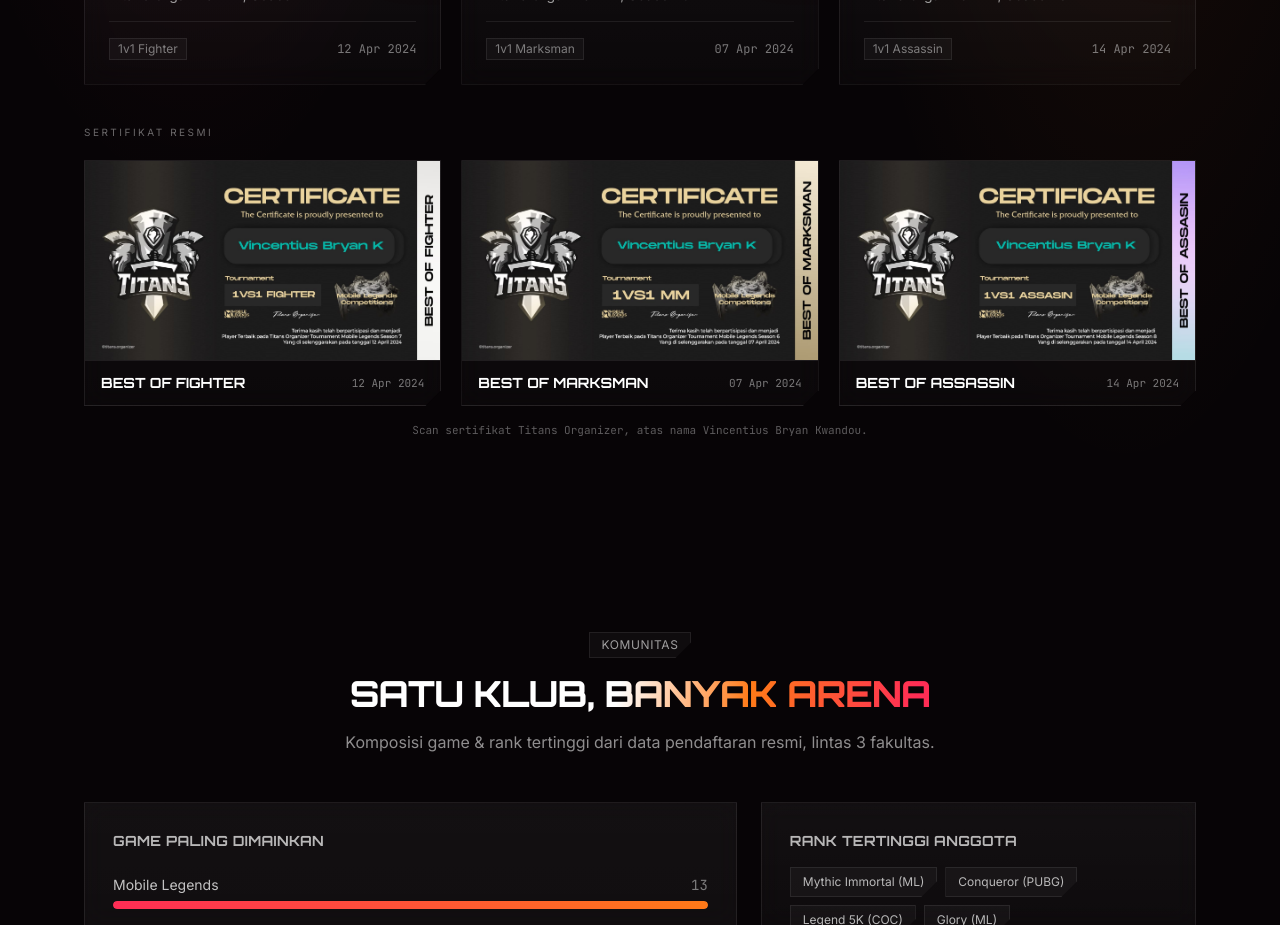
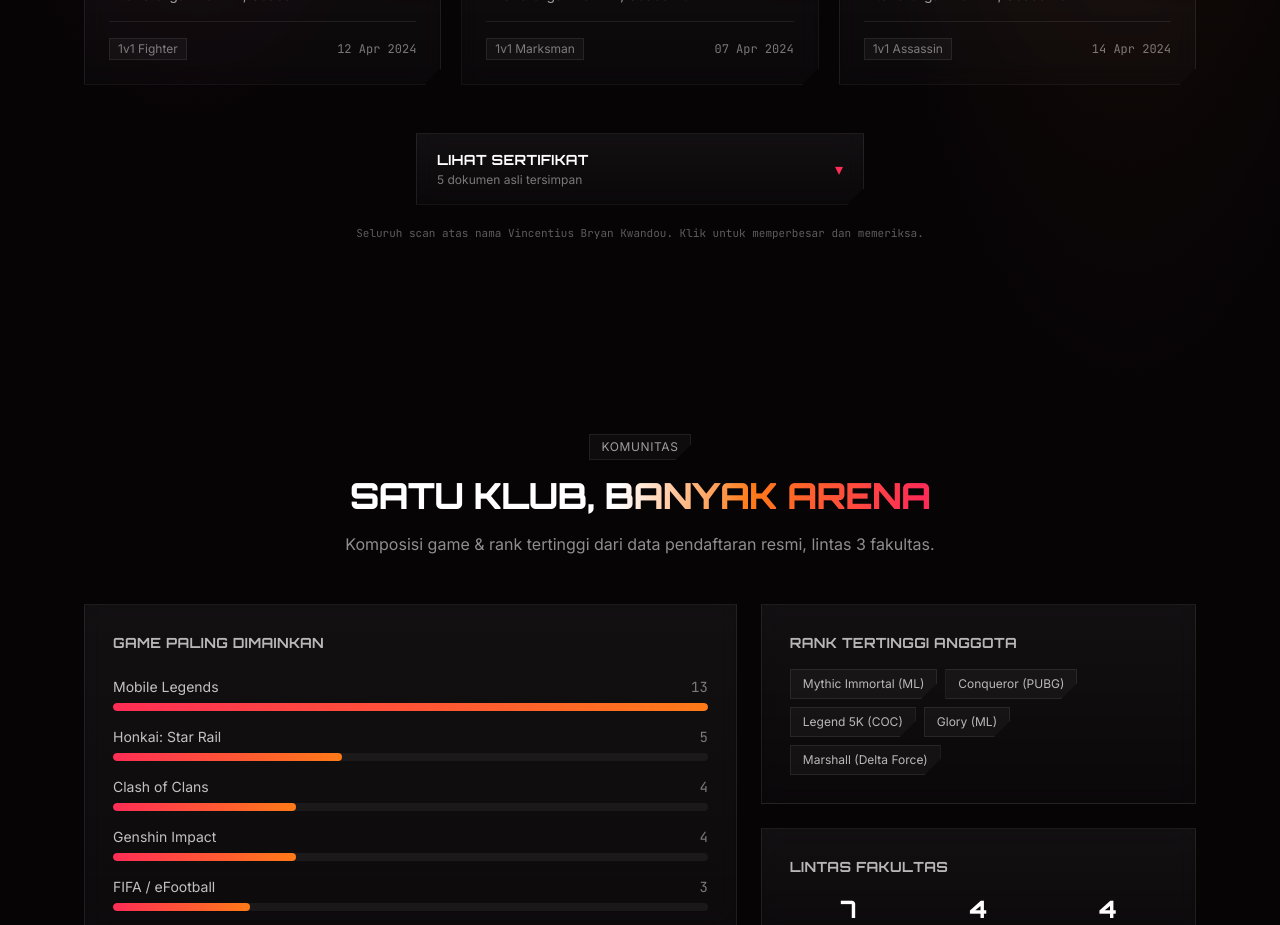
Before and after one commit to bryankwandou/uajmesport, a Next.js app: page / in a window 1280 px wide. Shown: the part 2200-3125 px from the top of the page. Built offline with nearby package versions, Linux system fonts and the light colour scheme.

Commit message:
Add certificate vault: 5 real scans, dropdown gallery with lightbox

```diff
--- a/src/app/page.tsx
+++ b/src/app/page.tsx
@@ -3,6 +3,7 @@
 import { Hero } from "@/components/Hero";
 import { Reveal, Stagger, StaggerItem } from "@/components/Reveal";
 import { Letterhead } from "@/components/Letterhead";
+import { Certificates } from "@/components/Certificates";
 import { LogoMark } from "@/components/Logo";
 import {
   org, vision, missions, trophies, games, ranks, faculties, timeline, structure, values, links,
@@ -116,36 +117,10 @@
         ))}
       </Stagger>
 
-      <Reveal className="mt-10">
-        <div className="mb-5 flex items-center gap-3">
-          <span className="text-[10px] uppercase tracking-[0.25em] text-white/40">Sertifikat resmi</span>
-          <span className="h-px flex-1 bg-white/8" />
-        </div>
-      </Reveal>
-      <Stagger className="grid gap-5 md:grid-cols-3">
-        {certificates.map((c) => (
-          <StaggerItem key={c.src}>
-            <figure className="glass clip-corner group overflow-hidden">
-              <div className="relative aspect-[16/9] w-full overflow-hidden bg-black/30">
-                <Image
-                  src={c.src}
-                  alt={`Sertifikat ${c.title}, ${c.event}`}
-                  fill
-                  sizes="(max-width: 768px) 100vw, 33vw"
-                  className="object-cover"
-                />
-              </div>
-              <figcaption className="flex items-center justify-between gap-3 border-t border-white/8 px-4 py-3">
-                <span className="font-display text-sm font-bold uppercase text-white">{c.title}</span>
-                <span className="font-mono text-[11px] text-white/45">{c.date}</span>
-              </figcaption>
-            </figure>
-          </StaggerItem>
-        ))}
-      </Stagger>
-      <Reveal className="mt-4">
+      <Certificates />
+      <Reveal className="mt-5">
         <p className="text-center font-mono text-[11px] text-white/35">
-          Scan sertifikat Titans Organizer, atas nama {structure.lead.name}.
+          Seluruh scan atas nama {structure.lead.name}. Klik untuk memperbesar dan memeriksa.
         </p>
       </Reveal>
     </section>
--- /dev/null
+++ b/src/components/Certificates.tsx
@@ -0,0 +1,116 @@
+"use client";
+import { useCallback, useEffect, useState } from "react";
+import Image from "next/image";
+import { certificates, type Certificate } from "@/lib/content";
+
+/* Certificate vault. Collapsed by default, expands to every scan on file and
+   opens each one full size. The count is derived from the data, so it is always
+   the true number of documents held, never a claimed figure. */
+export function Certificates() {
+  const [open, setOpen] = useState(false);
+  const [active, setActive] = useState<Certificate | null>(null);
+  const total = certificates.length;
+
+  const close = useCallback(() => setActive(null), []);
+
+  useEffect(() => {
+    if (!active) return;
+    const onKey = (e: KeyboardEvent) => e.key === "Escape" && close();
+    window.addEventListener("keydown", onKey);
+    document.body.style.overflow = "hidden";
+    return () => {
+      window.removeEventListener("keydown", onKey);
+      document.body.style.overflow = "";
+    };
+  }, [active, close]);
+
+  return (
+    <div className="mt-12">
+      <button
+        type="button"
+        onClick={() => setOpen((v) => !v)}
+        aria-expanded={open}
+        aria-controls="cert-vault"
+        className="glass clip-corner mx-auto flex w-full max-w-md items-center justify-between gap-4 px-5 py-4 text-left duration-200 [transition-property:border-color] hover:border-white/20"
+      >
+        <span>
+          <span className="block font-display text-sm font-bold uppercase tracking-wide text-white">
+            Lihat sertifikat
+          </span>
+          <span className="mt-0.5 block text-xs text-white/45">
+            {total} dokumen asli tersimpan
+          </span>
+        </span>
+        <span
+          className={`shrink-0 text-crimson-glow duration-300 [transition-property:transform] ${open ? "rotate-180" : ""}`}
+          aria-hidden="true"
+        >
+          ▾
+        </span>
+      </button>
+
+      {open && (
+        <div id="cert-vault" className="mt-6 grid gap-5 sm:grid-cols-2 lg:grid-cols-3">
+          {certificates.map((c) => (
+            <figure key={c.src} className="glass clip-corner overflow-hidden">
+              <button
+                type="button"
+                onClick={() => setActive(c)}
+                className="relative block aspect-[16/10] w-full overflow-hidden bg-black/40"
+                aria-label={`Perbesar sertifikat ${c.title}`}
+              >
+                <Image
+                  src={c.src}
+                  alt={`Sertifikat ${c.title}, ${c.event}`}
+                  fill
+                  sizes="(max-width: 640px) 100vw, 33vw"
+                  className="object-cover duration-500 [transition-property:transform] hover:scale-[1.03]"
+                />
+              </button>
+              <figcaption className="border-t border-white/8 p-4">
+                <div className="flex items-baseline justify-between gap-3">
+                  <span className="font-display text-sm font-bold uppercase text-white">{c.title}</span>
+                  <span className="shrink-0 font-mono text-[10px] text-white/40">{c.date}</span>
+                </div>
+                <p className="mt-1.5 text-xs leading-relaxed text-white/50">{c.event}</p>
+                {c.ref && <p className="mt-1.5 font-mono text-[10px] text-white/30">No. {c.ref}</p>}
+              </figcaption>
+            </figure>
+          ))}
+        </div>
+      )}
+
+      {active && (
+        <div
+          role="dialog"
+          aria-modal="true"
+          aria-label={`Sertifikat ${active.title}`}
+          onClick={close}
+          className="fixed inset-0 z-[100] flex items-center justify-center bg-black/90 p-4 backdrop-blur-sm"
+        >
+          <div className="relative max-h-full w-full max-w-4xl overflow-auto" onClick={(e) => e.stopPropagation()}>
+            <Image
+              src={active.src}
+              alt={`Sertifikat ${active.title}, ${active.event}`}
+              width={1600}
+              height={1000}
+              className="h-auto w-full rounded-lg object-contain"
+            />
+            <div className="mt-3 flex flex-wrap items-baseline justify-between gap-3 text-white/70">
+              <span className="font-display text-sm font-bold uppercase">{active.title}</span>
+              <span className="font-mono text-xs">{active.event} · {active.date}</span>
+            </div>
+          </div>
+          <button
+            type="button"
+            onClick={close}
+            aria-label="Tutup"
+            className="absolute right-5 top-5 grid h-10 w-10 place-items-center rounded-full border border-white/20 text-white/80 hover:text-white"
+          >
+            ✕
+          </button>
+        </div>
+      )}
+    </div>
+  );
+}
--- a/src/lib/content.ts
+++ b/src/lib/content.ts
@@ -133,9 +133,18 @@
   websiteHref: "https://uajm.ac.id",
 };
 
-// Tournament certificates on file (Titans Organizer). Real scans.
-export const certificates = [
-  { src: "/certs/best-fighter-s7.jpg", title: "Best of Fighter", event: "Titans Organizer ML, Season 7", date: "12 Apr 2024" },
-  { src: "/certs/best-marksman-s6.jpg", title: "Best of Marksman", event: "Titans Organizer ML, Season 6", date: "07 Apr 2024" },
-  { src: "/certs/best-assassin-s8.jpg", title: "Best of Assassin", event: "Titans Organizer ML, Season 8", date: "14 Apr 2024" },
+/* Real certificate scans on file. Every entry corresponds to a document held by
+   the organisation; nothing here is a placeholder. To publish more, drop the
+   scan into public/certs and add a row: the gallery counts and paginates itself. */
+export type Certificate = {
+  src: string; title: string; event: string; date: string;
+  ref?: string; category: "turnamen" | "kompetisi" | "pelatihan";
+};
+
+export const certificates: Certificate[] = [
+  { src: "/certs/best-fighter-s7.jpg", title: "Best of Fighter", event: "Titans Organizer, Mobile Legends Season 7", date: "12 Apr 2024", category: "turnamen" },
+  { src: "/certs/best-marksman-s6.jpg", title: "Best of Marksman", event: "Titans Organizer, Mobile Legends Season 6", date: "07 Apr 2024", category: "turnamen" },
+  { src: "/certs/best-assassin-s8.jpg", title: "Best of Assassin", event: "Titans Organizer, Mobile Legends Season 8", date: "14 Apr 2024", category: "turnamen" },
+  { src: "/certs/efortion-enspirit-2024.jpg", title: "E-Fortion 5.0, ENSPIRIT 5.0", event: "IBM Student Union, Universitas Ciputra", date: "25 Feb 2024", ref: "186/UC-SUIBM/CERTIFICATE/III/2024", category: "kompetisi" },
+  { src: "/certs/personal-branding-kadev.jpg", title: "Personal Branding Academy", event: "Kadev Co., Certificate of Completion", date: "31 Jul 2026", category: "pelatihan" },
 ];
```
Also changed, not shown: public/certs/efortion-enspirit-2024.jpg (added), public/certs/personal-branding-kadev.jpg (added).
